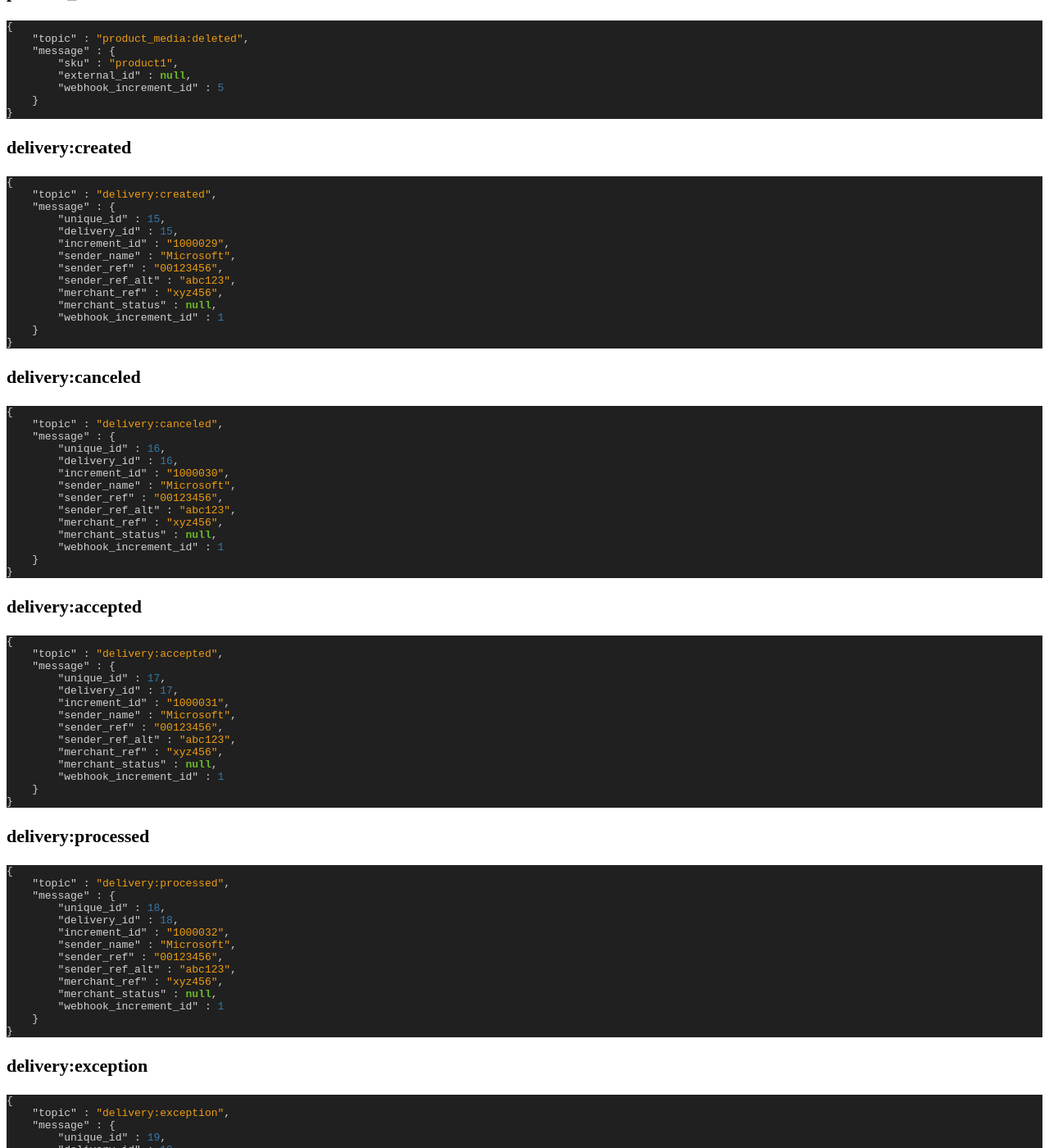
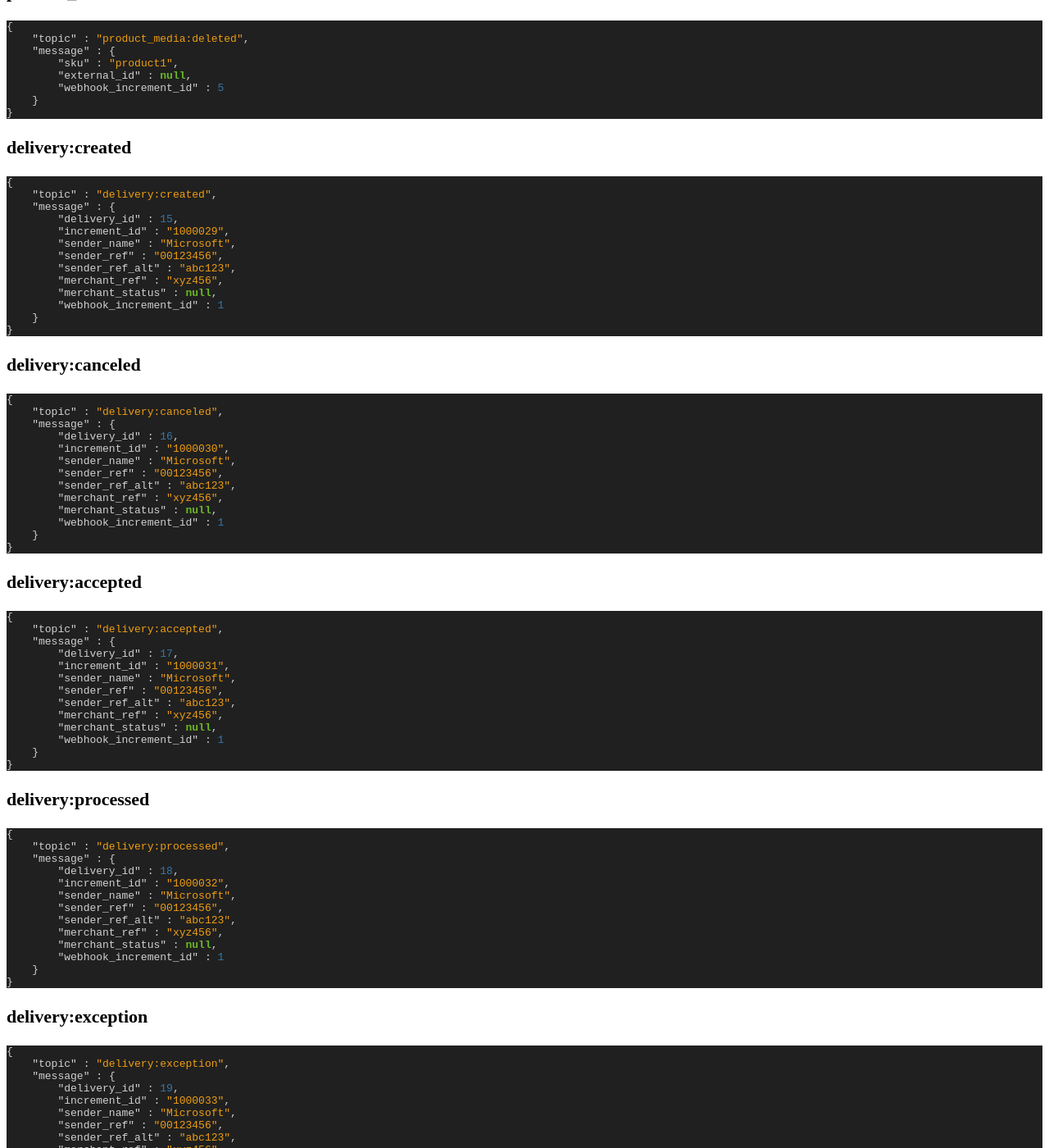
Before and after one commit to ShipStream/shipstream.github.io, a Jekyll site: the page built from _posts/2015-06-12-topics.md, in a window 1280 px wide and 1400 px high, scrolled down 4454 px. Shown: the whole window at 82% size. Built offline with Jekyll 4.4.1, drawn with Linux system fonts in a browser that asks for light colours; a style sheet for code colours, icons or effects is not loaded; some of the changed text lies outside the part shown.

Commit message:
Remove 'unique_id' from example payloads for delivery:* webhook topics because it should no longer be used.

```diff
--- a/_posts/2015-06-12-topics.md
+++ b/_posts/2015-06-12-topics.md
@@ -306,7 +306,6 @@ Event Payloads
 {
     "topic" : "delivery:created",
     "message" : {
-        "unique_id" : 15,
         "delivery_id" : 15,
         "increment_id" : "1000029",
         "sender_name" : "Microsoft",
@@ -327,7 +326,6 @@ Event Payloads
 {
     "topic" : "delivery:canceled",
     "message" : {
-        "unique_id" : 16,
         "delivery_id" : 16,
         "increment_id" : "1000030",
         "sender_name" : "Microsoft",
@@ -348,7 +346,6 @@ Event Payloads
 {
     "topic" : "delivery:accepted",
     "message" : {
-        "unique_id" : 17,
         "delivery_id" : 17,
         "increment_id" : "1000031",
         "sender_name" : "Microsoft",
@@ -369,7 +366,6 @@ Event Payloads
 {
     "topic" : "delivery:processed",
     "message" : {
-        "unique_id" : 18,
         "delivery_id" : 18,
         "increment_id" : "1000032",
         "sender_name" : "Microsoft",
@@ -390,7 +386,6 @@ Event Payloads
 {
     "topic" : "delivery:exception",
     "message" : {
-        "unique_id" : 19,
         "delivery_id" : 19,
         "increment_id" : "1000033",
         "sender_name" : "Microsoft",
@@ -411,7 +406,6 @@ Event Payloads
 {
     "topic" : "delivery:putaway",
     "message" : {
-        "unique_id" : 20,
         "delivery_id" : 20,
         "increment_id" : "1000034",
         "sender_name" : "Microsoft",
@@ -432,7 +426,6 @@ Event Payloads
 {
     "topic" : "delivery:committed",
     "message" : {
-        "unique_id" : 21,
         "delivery_id" : 21,
         "increment_id" : "1000035",
         "sender_name" : "Microsoft",
@@ -462,7 +455,6 @@ Event Payloads
 {
     "topic" : "delivery:status_changed",
     "message" : {
-        "unique_id" : 22,
         "delivery_id" : 22,
         "increment_id" : "1000036",
         "sender_name" : "Microsoft",
```
